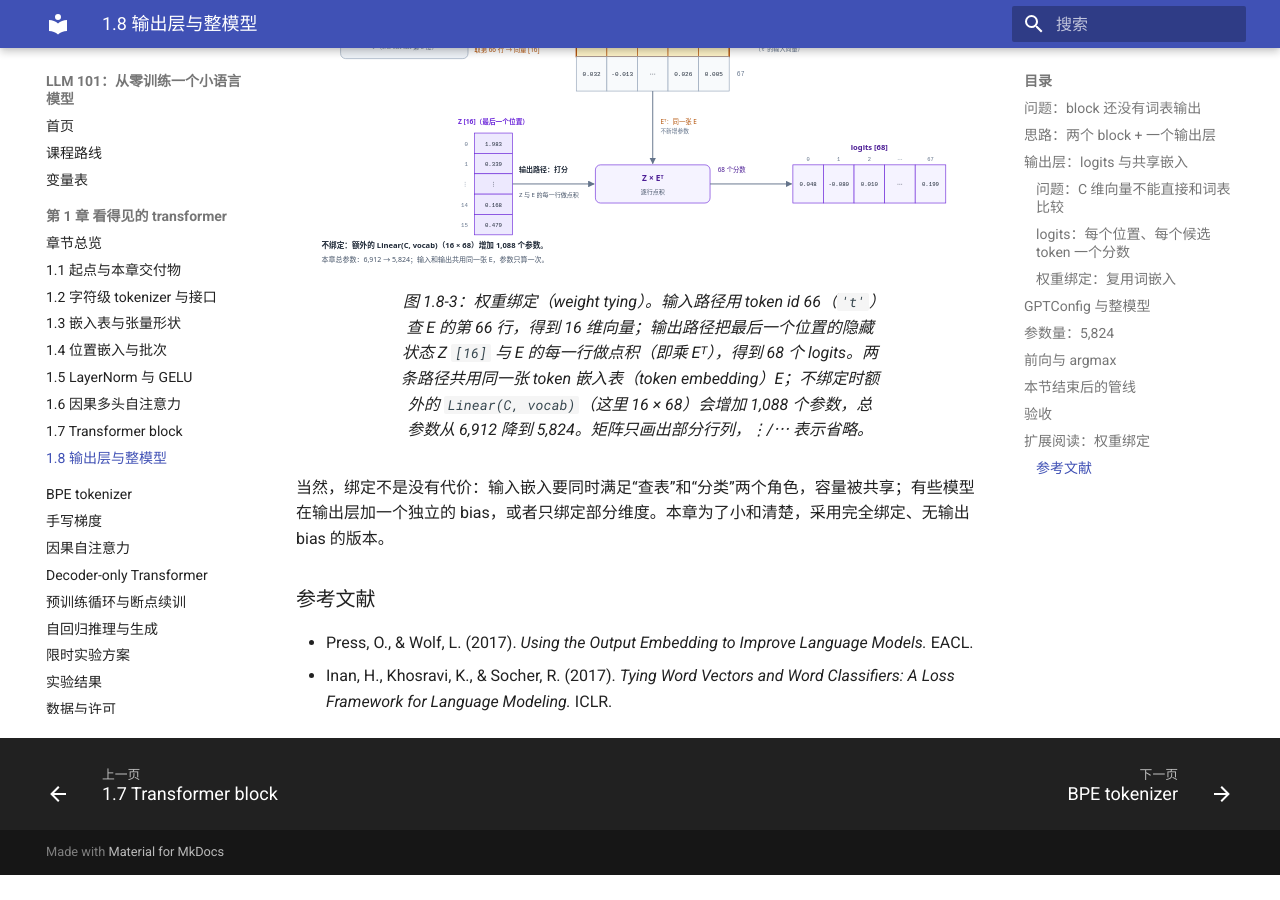
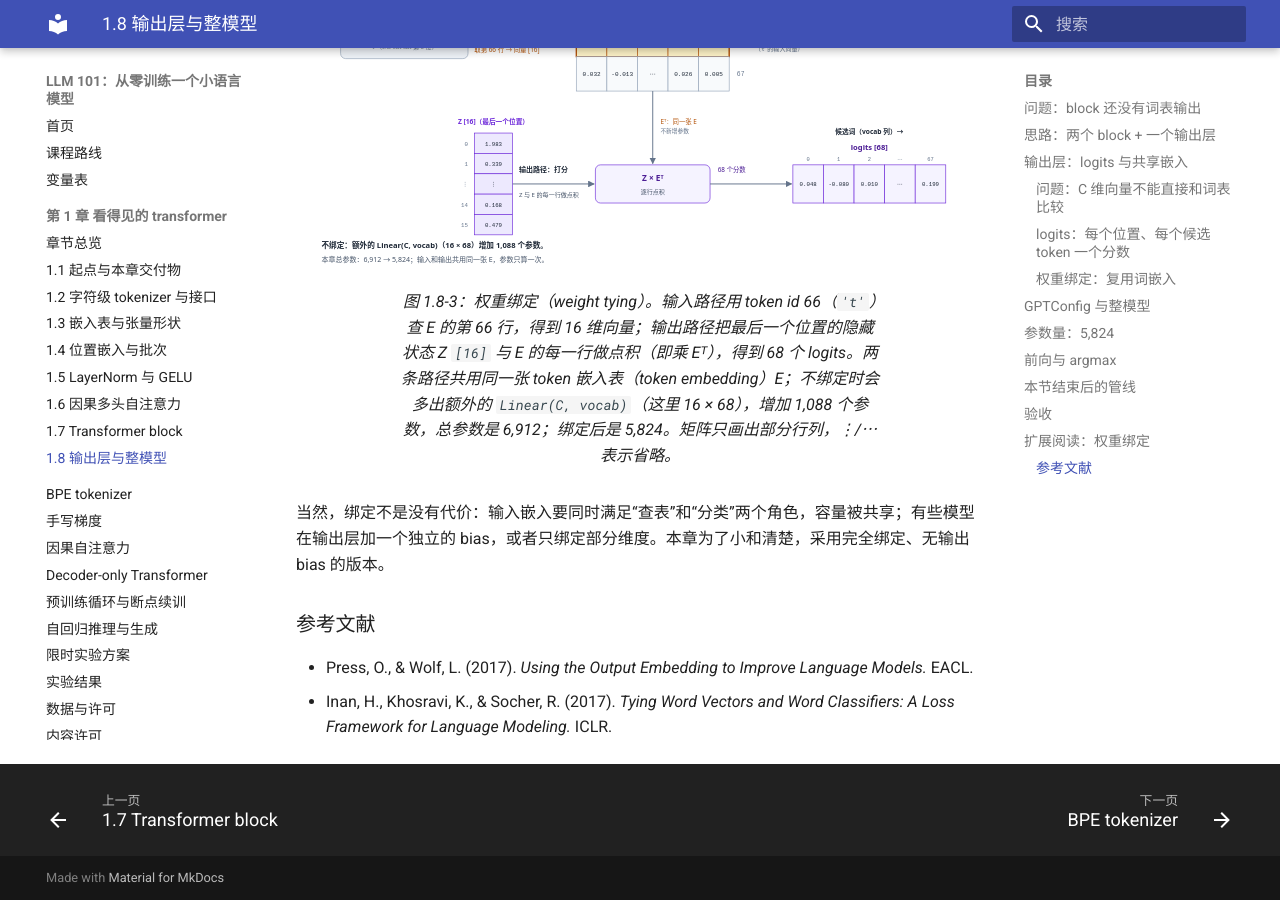
Before and after one commit to tigersoldier/llm-101, an MkDocs documentation site: the page built from docs/course/ch01/1.8.md, in a window 1280 px wide and 900 px high, scrolled down 8976 px. Built offline with MkDocs 1.6.1 and Material for MkDocs 9.7.7, drawn with Linux system fonts in a browser that asks for light colours; before the commit the page ends 9851 px from its top, so only the background shows below that.

Commit message:
Fix 1.8-3 vocab axis label and weight-tying caption

```diff
--- a/docs/course/ch01/1.8.md
+++ b/docs/course/ch01/1.8.md
@@ -243,8 +243,8 @@ character       'd'
 本章的输出层就是这样：$E$ 的形状是 `[vocab, C]`，输入查表用 $E$，输出打分用 $E^\top$。如果单独建一个 `Linear(C, vocab)`，会多 1,088 个参数，而且输入和输出可能学到两套不一致的 token 表示。权重绑定让它们共用一套表示，参数从 6,912 降到 5,824。
 
 <figure>
-<img src="../../../assets/ch01/20-weight-tying.svg?v=1" alt="权重绑定：输入查表与输出打分共用同一张 E [68,16]" loading="lazy">
-<figcaption>图 1.8-3：权重绑定（weight tying）。输入路径用 token id 66（<code>'t'</code>）查 E 的第 66 行，得到 16 维向量；输出路径把最后一个位置的隐藏状态 Z <code>[16]</code> 与 E 的每一行做点积（即乘 Eᵀ），得到 68 个 logits。两条路径共用同一张 token 嵌入表（token embedding）E；不绑定时额外的 <code>Linear(C, vocab)</code>（这里 16 × 68）会增加 1,088 个参数，总参数从 6,912 降到 5,824。矩阵只画出部分行列，⋮/⋯ 表示省略。</figcaption>
+<img src="../../../assets/ch01/20-weight-tying.svg?v=2" alt="权重绑定：输入查表与输出打分共用同一张 E [68,16]" loading="lazy">
+<figcaption>图 1.8-3：权重绑定（weight tying）。输入路径用 token id 66（<code>'t'</code>）查 E 的第 66 行，得到 16 维向量；输出路径把最后一个位置的隐藏状态 Z <code>[16]</code> 与 E 的每一行做点积（即乘 Eᵀ），得到 68 个 logits。两条路径共用同一张 token 嵌入表（token embedding）E；不绑定时会多出额外的 <code>Linear(C, vocab)</code>（这里 16 × 68），增加 1,088 个参数，总参数是 6,912；绑定后是 5,824。矩阵只画出部分行列，⋮/⋯ 表示省略。</figcaption>
 </figure>
 
 当然，绑定不是没有代价：输入嵌入要同时满足“查表”和“分类”两个角色，容量被共享；有些模型在输出层加一个独立的 bias，或者只绑定部分维度。本章为了小和清楚，采用完全绑定、无输出 bias 的版本。
```
Also changed, not shown: docs/assets/ch01/20-weight-tying.svg.
